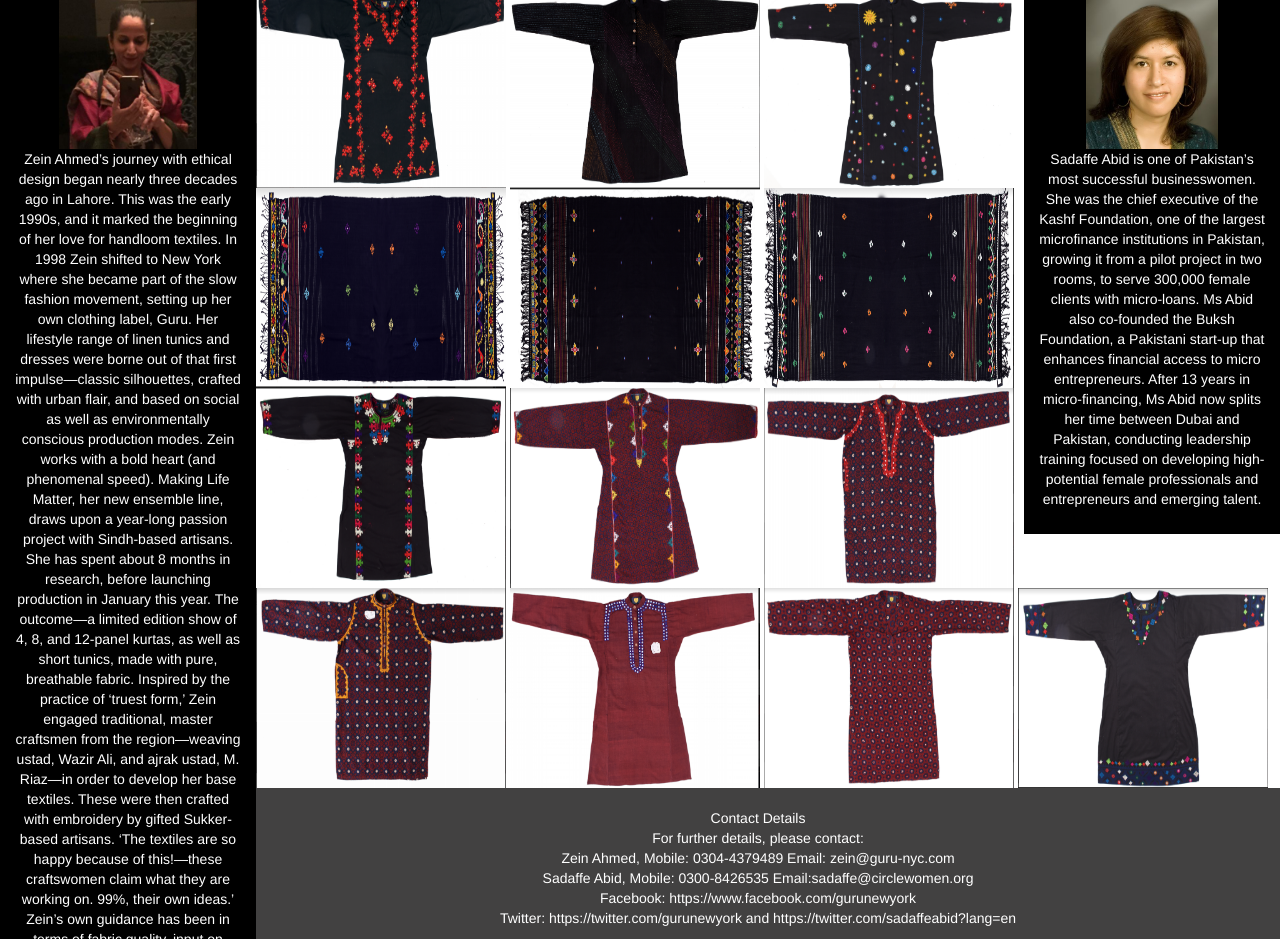
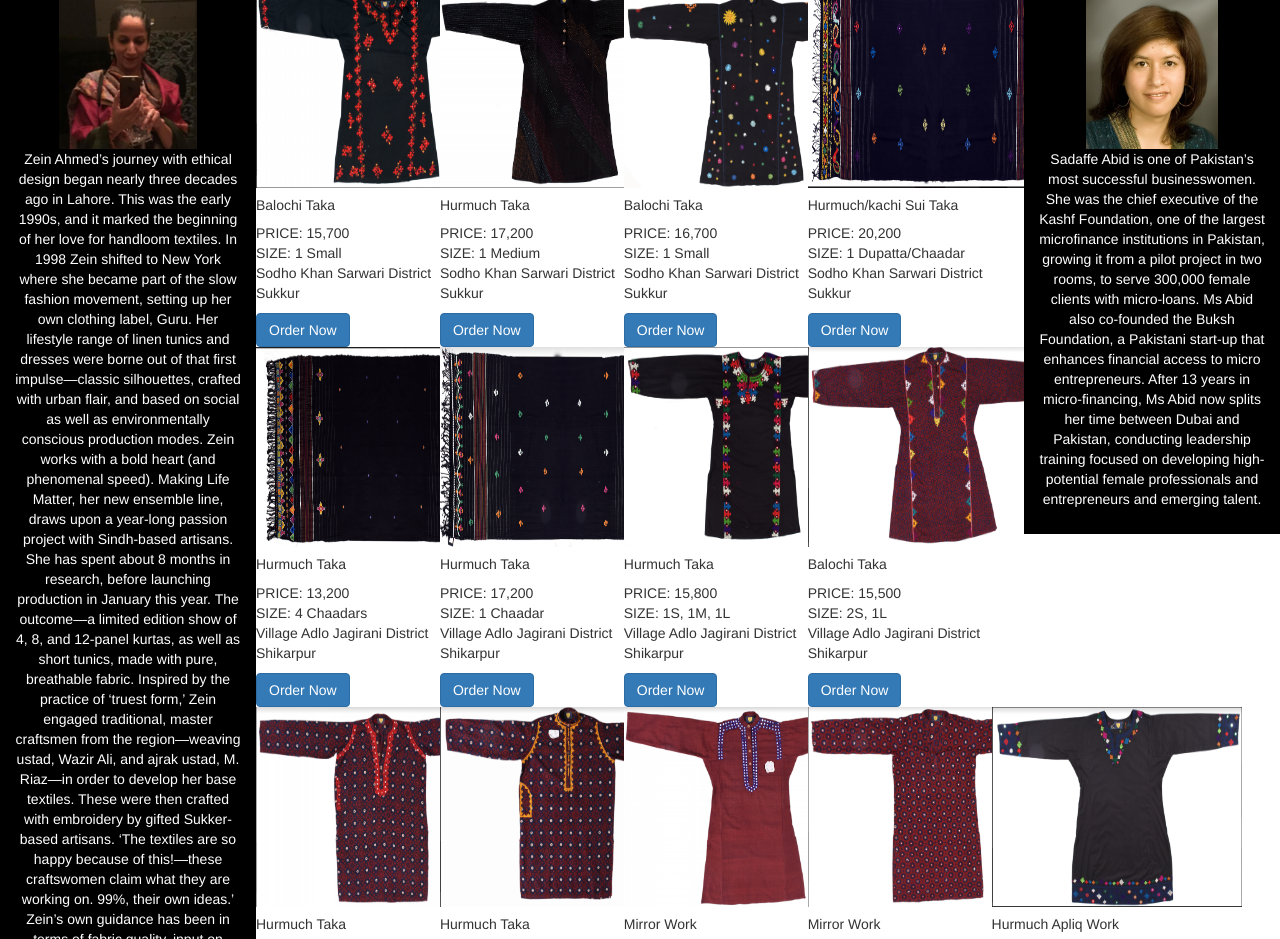
Before and after one commit to brira123/exhibition, a plain HTML site: page index.html in a window 1280 px wide. Shown: the part 1229-2168 px from the top of the page. Drawn offline with nearby package versions, Linux system fonts and the light colour scheme.

Commit message:
fixes #1

```diff
--- a/index.html
+++ b/index.html
@@ -9,6 +9,7 @@
   <link rel="stylesheet" href="https://maxcdn.bootstrapcdn.com/bootstrap/3.3.7/css/bootstrap.min.css">
   <script src="https://ajax.googleapis.com/ajax/libs/jquery/3.3.1/jquery.min.js"></script>
   <script src="https://maxcdn.bootstrapcdn.com/bootstrap/3.3.7/js/bootstrap.min.js"></script>
+
 </head>
 <body>
   <header>
@@ -78,46 +79,201 @@
       <h1 class="main">LATEST COLLECTION</h1>
       <hr>
       <div>
-                <a href="images/Screenshot (41).png">
-                  <img src=" images/Screenshot (41).png" width="250px" height="200px">
-                </a>
-                <a href="images/Screenshot (42).png">
-                  <img src=" images/Screenshot (42).png" width="250px" height="200px">
-                </a>
-                <a href="images/Screenshot (43).png">
-                <img src=" images/Screenshot (43).png" width="250px" height="200px">
-                </a>
-                <a href="images/Screenshot (44).png">
-                <img src=" images/Screenshot (44).png" width="250px" height="200px">
-                </a>
-                <a href="images/Screenshot (45).png">
-                <img src=" images/Screenshot (45).png" width="250px" height="200px">
-                </a>
-                <a href="images/Screenshot (46).png">
-                <img src=" images/Screenshot (46).png" width="250px" height="200px">
-                </a>
-                <a href="images/Screenshot (47).png">
-                <img src=" images/Screenshot (47).png" width="250px" height="200px">
-                </a>
-                <a href="images/Screenshot (48).png">
-                <img src=" images/Screenshot (48).png" width="250px" height="200px">
-                </a>
-                <a href="images/Screenshot (49).png">
-                <img src=" images/Screenshot (49).png" width="250px" height="200px">
-                </a>
-                <a href="images/Screenshot (50).png">
-                <img src=" images/Screenshot (50).png" width="250px" height="200px">
-                </a>
-                <a href="images/Screenshot (52).png">
-                <img src=" images/Screenshot (52).png" width="250px" height="200px">
-                </a>
-                <a href="images/Screenshot (53).png">
-                <img src=" images/Screenshot (53).png" width="250px" height="200px">
-                </a>
-                <a href="images/Screenshot (54).png">
-                <img src=" images/Screenshot (54).png" width="250px" height="200px">
-                </a>
-
+        <div class="card" style="width: 18rem;">
+          <img class="card-img-top" src="images/Screenshot (41).png" alt="Card image cap" width="250px" height="200px">
+          <div class="card-body">
+            <h5 class="card-title">Balochi Taka</h5>
+            <p class="card-text">PRICE: 15,700
+              <br>
+              SIZE: 1 Small
+              <br>
+              Sodho Khan Sarwari District Sukkur
+            </p>
+            <a href="#" class="btn btn-primary">Order Now</a>
+          </div>
+        </div>
+        <div class="card" style="width: 18rem;">
+          <img class="card-img-top" src="images/Screenshot (42).png" alt="Card image cap" width="250px" height="200px">
+          <div class="card-body">
+            <h5 class="card-title">Hurmuch Taka</h5>
+            <p class="card-text">PRICE: 17,200
+              <br>
+              SIZE: 1 Medium
+              <br>
+              Sodho Khan Sarwari District Sukkur
+            </p>
+            <a href="#" class="btn btn-primary">Order Now</a>
+          </div>
+        </div>
+        <div class="card" style="width: 18rem;">
+          <img class="card-img-top" src="images/Screenshot (43).png" alt="Card image cap" width="250px" height="200px">
+          <div class="card-body">
+            <h5 class="card-title">Balochi Taka</h5>
+            <p class="card-text">PRICE: 16,700
+              <br>
+              SIZE: 1 Small
+              <br>
+              Sodho Khan Sarwari District Sukkur
+            </p>
+            <a href="#" class="btn btn-primary">Order Now</a>
+          </div>
+        </div>
+        <div class="card" style="width: 18rem;">
+          <img class="card-img-top" src="images/Screenshot (44).png" alt="Card image cap" width="250px" height="200px">
+          <div class="card-body">
+            <h5 class="card-title">Hurmuch/kachi Sui Taka</h5>
+            <p class="card-text">PRICE: 20,200
+              <br>
+              SIZE: 1 Dupatta/Chaadar
+              <br>
+              Sodho Khan Sarwari District Sukkur
+            </p>
+            <a href="#" class="btn btn-primary">Order Now</a>
+          </div>
+        </div>
+        <div class="card" style="width: 18rem;">
+          <img class="card-img-top" src="images/Screenshot (45).png" alt="Card image cap" width="250px" height="200px">
+          <div class="card-body">
+            <h5 class="card-title">Hurmuch Taka</h5>
+            <p class="card-text">PRICE: 13,200
+              <br>
+              SIZE: 4 Chaadars
+              <br>
+              Village Adlo Jagirani District Shikarpur
+            </p>
+            <a href="#" class="btn btn-primary">Order Now</a>
+          </div>
+        </div>
+        <div class="card" style="width: 18rem;">
+          <img class="card-img-top" src="images/Screenshot (46).png" alt="Card image cap" width="250px" height="200px">
+          <div class="card-body">
+            <h5 class="card-title">Hurmuch Taka</h5>
+            <p class="card-text">PRICE: 17,200
+              <br>
+              SIZE: 1 Chaadar
+              <br>
+              Village Adlo Jagirani District Shikarpur
+            </p>
+            <a href="#" class="btn btn-primary">Order Now</a>
+          </div>
+        </div>
+        <div class="card" style="width: 18rem;">
+          <img class="card-img-top" src="images/Screenshot (47).png" alt="Card image cap" width="250px" height="200px">
+          <div class="card-body">
+            <h5 class="card-title">Hurmuch Taka</h5>
+            <p class="card-text">PRICE: 15,800
+              <br>
+              SIZE: 1S, 1M, 1L
+              <br>
+              Village Adlo Jagirani District Shikarpur
+            </p>
+            <a href="#" class="btn btn-primary">Order Now</a>
+          </div>
+        </div>
+        <div class="card" style="width: 18rem;">
+          <img class="card-img-top" src="images/Screenshot (48).png" alt="Card image cap" width="250px" height="200px">
+          <div class="card-body">
+            <h5 class="card-title">Balochi Taka</h5>
+            <p class="card-text">PRICE: 15,500
+              <br>
+              SIZE: 2S, 1L
+              <br>
+              Village Adlo Jagirani District Shikarpur
+            </p>
+            <a href="#" class="btn btn-primary">Order Now</a>
+          </div>
+        </div>
+        <div class="card" style="width: 18rem;">
+          <img class="card-img-top" src="images/Screenshot (49).png" alt="Card image cap" width="250px" height="200px">
+          <div class="card-body">
+            <h5 class="card-title">Hurmuch Taka</h5>
+            <p class="card-text">PRICE: 12,900
+              <br>
+              SIZE: 1X, 1S, 1M, 1L
+              <br>
+              Village Channa Muhallah District Kandkot
+            </p>
+            <a href="#" class="btn btn-primary">Order Now</a>
+          </div>
+        </div>
+        <div class="card" style="width: 18rem;">
+          <img class="card-img-top" src="images/Screenshot (50).png" alt="Card image cap" width="250px" height="200px">
+          <div class="card-body">
+            <h5 class="card-title">Hurmuch Taka</h5>
+            <p class="card-text">PRICE: 12,900
+              <br>
+              SIZE: 1S, 1M, 1L
+              <br>
+              Village Channa Muhallah District Kandkot
+            </p>
+            <a href="#" class="btn btn-primary">Order Now</a>
+          </div>
+        </div>
+        <div class="card" style="width: 18rem;">
+          <img class="card-img-top" src="images/Screenshot (52).png" alt="Card image cap" width="250px" height="200px">
+          <div class="card-body">
+            <h5 class="card-title">Mirror Work</h5>
+            <p class="card-text">PRICE: 16,600
+              <br>
+              SIZE: 2S, 1M
+              <br>
+              Village Channa Muhallah District Kandkot
+            </p>
+            <a href="#" class="btn btn-primary">Order Now</a>
+          </div>
+        </div>
+        <div class="card" style="width: 18rem;">
+          <img class="card-img-top" src="images/Screenshot (53).png" alt="Card image cap" width="250px" height="200px">
+          <div class="card-body">
+            <h5 class="card-title">Mirror Work</h5>
+            <p class="card-text">PRICE: 17,700
+              <br>
+              SIZE: 1S
+              <br>
+              Village Wahid Bux Bijrani District Kandkot
+            </p>
+            <a href="#" class="btn btn-primary">Order Now</a>
+          </div>
+        </div>
+        <div class="card" style="width: 18rem;">
+          <img class="card-img-top" src="images/Screenshot (54).png" alt="Card image cap" width="250px" height="200px">
+          <div class="card-body">
+            <h5 class="card-title">Hurmuch Apliq Work</h5>
+            <p class="card-text">PRICE: 16,800
+              <br>
+              SIZE: 1L
+              <br>
+              Village Wahid Bux Bijrani District Kandkot
+            </p>
+            <a href="#" class="btn btn-primary">Order Now</a>
+          </div>
+        </div>
+        <div class="card" style="width: 18rem;">
+          <img class="card-img-top" src="images/Screenshot (56).png" alt="Card image cap" width="250px" height="200px">
+          <div class="card-body">
+            <h5 class="card-title">Balochi Taka</h5>
+            <p class="card-text">PRICE: 13,800
+              <br>
+              SIZE: 2M
+              <br>
+              Village Wahid Bux Bijrani District Kandkot
+            </p>
+            <a href="#" class="btn btn-primary">Order Now</a>
+          </div>
+        </div>
+        <div class="card" style="width: 18rem;">
+          <img class="card-img-top" src="images/Screenshot (57).png" alt="Card image cap" width="250px" height="200px">
+          <div class="card-body">
+            <h5 class="card-title">Kachi Sui Taka</h5>
+            <p class="card-text">PRICE:17,800
+              <br>
+              SIZE: 1X, 1S, 1M, 1L
+              <br>
+              Sodho Khan Sarwari District Sukkur
+            </p>
+            <a href="#" class="btn btn-primary">Order Now</a>
+          </div>
+        </div>
       </div>
       <footer>
         <address>
--- a/style.css
+++ b/style.css
@@ -45,6 +45,9 @@ header {
     position: relative;
 
 }
+.card {
+    display: inline-block;
+}
 .main {
     margin-left: 600px;
 }
```
Also changed, not shown: 1 other file. Lines whose indentation alone changed are shown as unchanged.
